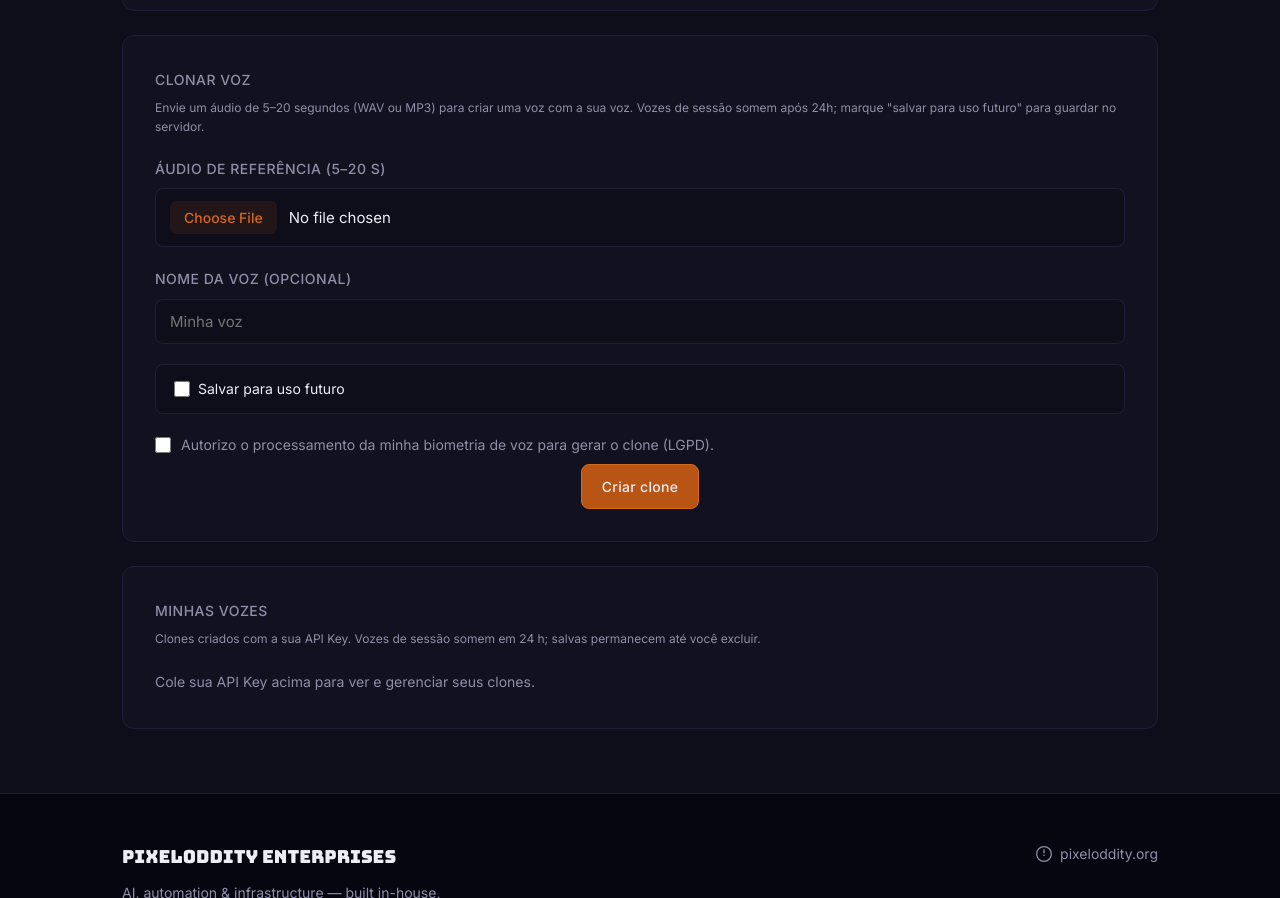
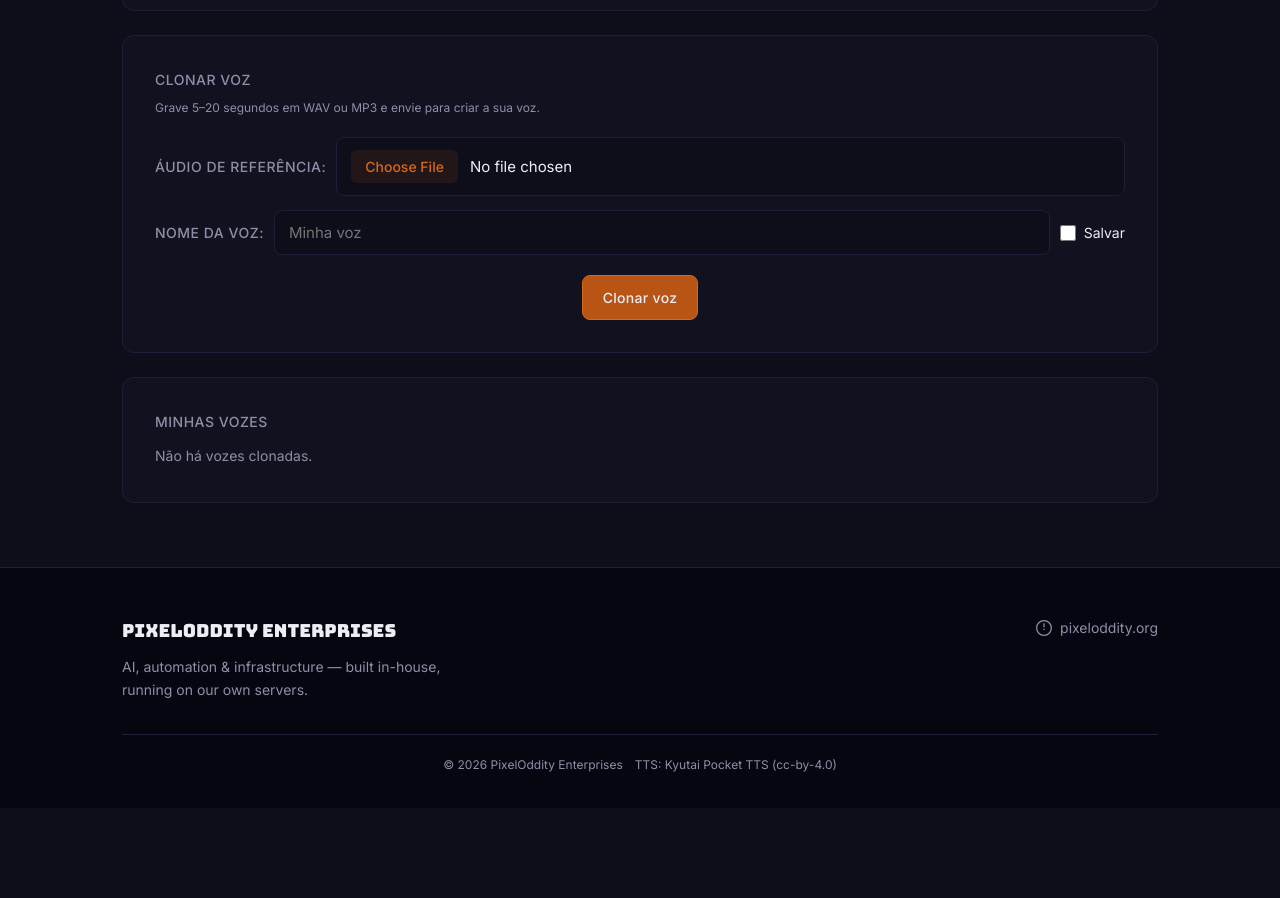
Before and after one commit to docg1701/comadre, a plain HTML site: page deploy/landing/index.html in a window 1280 px wide. Shown: the part 1080-1978 px from the top of the page. After the commit the page ends 1888 px from the top, so only its background shows below. Drawn offline with Linux system fonts and the light colour scheme; no server answers.

Commit message:
fix(ci): pin appuser UID 1000 (hadolint DL3066); professional markdownlint config + fixes; compact clone UI
- Dockerfile: useradd --uid 1000 + USER 1000:1000 — CI's newer hadolint
  flags non-numeric USER (DL3066); also makes the ansible chown contract
  deterministic.
- .markdownlint.yaml: everything ON except documented exceptions (MD013
  tables/URLs, MD033 arch diagrams, MD024 changelog siblings, MD041);
  MD060 padded style enforced. Fixed the 3 real violations (MD036 x3).
- Landing: clone card rebuilt compact per operator spec (inline labels,
  Salvar checkbox beside name, LGPD checkbox removed from UI), Minhas
  vozes empty state is a single sentence.
- AGENTS.md: CI/Release mandatory workflow section (jobs, monitoring
  commands, tag flow).

```diff
--- a/deploy/landing/index.html
+++ b/deploy/landing/index.html
@@ -604,51 +604,55 @@
       background: rgba(184, 85, 21, 0.22);
     }
 
-    /* Persist toggle reuses the radio-option card component — a checkbox
-       inside gets the same border/hover/checked treatment for free via
-       :has(input:checked). */
-    .option-check {
-      justify-content: flex-start;
+    /* Clone rows — inline label + control, per operator spec. */
+    .clone-row {
+      display: flex;
+      align-items: center;
+      gap: 10px;
+      margin-bottom: 14px;
+    }
+
+    .clone-row:last-of-type {
+      margin-bottom: 20px;
+    }
+
+    .clone-label {
+      font-size: 14px;
+      font-weight: 500;
+      color: var(--text-secondary);
+      text-transform: uppercase;
+      letter-spacing: 0.5px;
+      white-space: nowrap;
+    }
+
+    .clone-row input[type="file"],
+    .clone-row input[type="text"] {
+      flex: 1;
+      min-width: 0;
+    }
+
+    .save-check {
+      display: flex;
+      align-items: center;
+      gap: 8px;
+      font-size: 14px;
+      font-weight: 400;
+      color: var(--text);
+      cursor: pointer;
       text-transform: none;
       letter-spacing: 0;
-      font-weight: 400;
+      white-space: nowrap;
       margin-bottom: 0;
     }
 
-    .option-check input[type="checkbox"] {
+    .save-check input[type="checkbox"] {
       width: 16px;
       height: 16px;
       accent-color: var(--accent);
       cursor: pointer;
-      flex-shrink: 0;
     }
 
-    /* LGPD consent — quiet fine-print row, functional size (14). */
-    .consent-row {
-      display: flex;
-      align-items: flex-start;
-      gap: 10px;
-      cursor: pointer;
-      text-transform: none;
-      letter-spacing: 0;
-      font-weight: 400;
-    }
-
-    .consent-row input[type="checkbox"] {
-      width: 16px;
-      height: 16px;
-      accent-color: var(--accent);
-      cursor: pointer;
-      flex-shrink: 0;
-      margin-top: 3px;
-    }
-
-    .consent-row span {
-      font-size: 14px;
-      font-weight: 400;
-      color: var(--text-secondary);
-      line-height: 1.6;
-    }
+    /* LGPD consent lives in docs/monetization.md, not in the form. */
 
     .voice-list {
       display: flex;
@@ -830,33 +834,24 @@
 
       </form>
 
-      <!-- Voice cloning (v3) -->
+      <!-- Voice cloning (v3): compact form per operator spec -->
       <div class="card" id="cloneCard">
         <h2 class="card-title">Clonar voz</h2>
-        <p class="card-sub">Envie um áudio de 5–20 segundos (WAV ou MP3) para criar uma voz com a sua voz. Vozes de sessão somem após 24h; marque "salvar para uso futuro" para guardar no servidor.</p>
+        <p class="card-sub">Grave 5–20 segundos em WAV ou MP3 e envie para criar a sua voz.</p>
         <form id="cloneForm" autocomplete="off">
-          <div class="form-group">
-            <label for="cloneFile">Áudio de referência (5–20 s)</label>
+          <div class="clone-row">
+            <span class="clone-label">Áudio de referência:</span>
             <input type="file" id="cloneFile" accept=".wav,.mp3,audio/*" required>
           </div>
-          <div class="form-group">
-            <label for="cloneName">Nome da voz (opcional)</label>
-            <input type="text" id="cloneName" maxlength="64"
-                   placeholder="Minha voz">
-          </div>
-          <div class="form-group">
-            <label class="radio-option option-check">
+          <div class="clone-row">
+            <span class="clone-label">Nome da voz:</span>
+            <input type="text" id="cloneName" maxlength="64" placeholder="Minha voz">
+            <label class="save-check">
               <input type="checkbox" id="clonePersist">
-              <span>Salvar para uso futuro</span>
+              <span>Salvar</span>
             </label>
           </div>
-          <div class="form-group">
-            <label class="consent-row">
-              <input type="checkbox" id="cloneConsent">
-              <span>Autorizo o processamento da minha biometria de voz para gerar o clone (LGPD).</span>
-            </label>
-          </div>
-          <button type="submit" id="cloneSubmit">Criar clone</button>
+          <button type="submit" id="cloneSubmit">Clonar voz</button>
         </form>
       </div>
 
@@ -865,7 +860,6 @@
            state and renders honest hints when empty. -->
       <div class="card" id="myVoicesCard">
         <h2 class="card-title">Minhas vozes</h2>
-        <p class="card-sub">Clones criados com a sua API Key. Vozes de sessão somem em 24 h; salvas permanecem até você excluir.</p>
         <div id="myVoices" class="voice-list"></div>
       </div>
 
@@ -1051,7 +1045,6 @@
       const cloneFileEl = document.getElementById('cloneFile');
       const cloneNameEl = document.getElementById('cloneName');
       const clonePersistEl = document.getElementById('clonePersist');
-      const cloneConsentEl = document.getElementById('cloneConsent');
       const cloneSubmitBtn = document.getElementById('cloneSubmit');
       const myVoicesEl = document.getElementById('myVoices');
 
@@ -1083,7 +1076,7 @@
         const key = apiKeyEl.value.trim();
         myVoicesEl.innerHTML = '';
         if (!key) {
-          appendListHint('Cole sua API Key acima para ver e gerenciar seus clones.');
+          appendListHint('Não há vozes clonadas.');
           return;
         }
         let data;
@@ -1097,14 +1090,14 @@
           if (!r.ok) throw new Error('HTTP ' + r.status);
           data = await r.json();
         } catch (e) {
-          appendListHint('Não foi possível carregar seus clones — confira a API Key e tente novamente.');
+          appendListHint('Não há vozes clonadas.');
           return;
         }
         // This section is strictly the caller's own clones (u_<ULID>);
         // catalog/operator voices live in the main voice picker.
         const clones = (data.voices || []).filter(v => v.voice.startsWith('pocket/u_'));
         if (clones.length === 0) {
-          appendListHint('Nenhum clone ainda — crie o primeiro em “Clonar voz” acima.');
+          appendListHint('Não há vozes clonadas.');
           return;
         }
         for (const v of clones) {
@@ -1156,10 +1149,6 @@
         const key = apiKeyEl.value.trim();
         if (!key) {
           showError('invalid_request', 'API Key é obrigatória.', 'Cole sua chave no campo acima.');
-          return;
-        }
-        if (!cloneConsentEl.checked) {
-          showError('voice_upload_error', 'Consentimento LGPD é obrigatório.', 'Marque a autorização de processamento da biometria de voz antes de criar o clone.');
           return;
         }
         const file = cloneFileEl.files[0];
@@ -1225,7 +1214,7 @@
           showError('network_error', e2.message || 'Erro de rede', 'Verifique sua conexão e tente novamente.');
         } finally {
           cloneSubmitBtn.disabled = false;
-          cloneSubmitBtn.textContent = 'Criar clone';
+          cloneSubmitBtn.textContent = 'Clonar voz';
         }
       });
 
```
Also changed, not shown: 5 other files.
